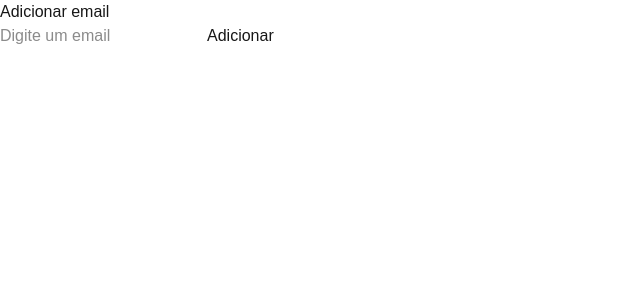
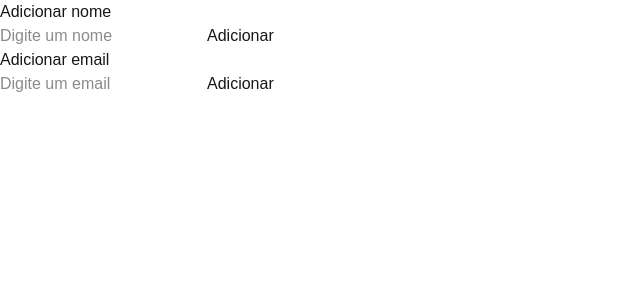
Before and after one commit to FernandoEijiT/checkpoint-5-webdev-1ESPZ, a Next.js app: page / in a window 1280 px wide. Shown: the top 300 px of the page, without its empty margins (0-640 px from the left). Built offline with nearby package versions, Linux system fonts and the light colour scheme.

Commit message:
fix: consertando a sintaxe do componente adicionado anteriormente

```diff
--- a/app/componentes/componente1.js
+++ b/app/componentes/componente1.js
@@ -2,7 +2,7 @@
 
 import { useState } from "react";
 
-export default function Componente2() {
+export default function Componente1() {
     const [nome, setNome] = useState("");
     const [nomes, setNomes] = useState([]);
 
--- a/app/componentes/componente2.js
+++ b/app/componentes/componente2.js
@@ -2,7 +2,7 @@
 
 import { useState } from "react";
 
-export default function Componente() {
+export default function Componente2() {
     const [email, setEmail] = useState("");
     const [emails, setEmails] = useState([]);
 
--- a/app/page.js
+++ b/app/page.js
@@ -1,11 +1,11 @@
-
-import Componente from "./componentes/componente2";
+import Componente1 from "./componentes/componente1";
+import Componente2 from "./componentes/componente2";
 
 export default function Home() {
     return (
         <main>
-            <Componente />
-
+            <Componente1 />
+            <Componente2 />
         </main>
     );
 }
```
